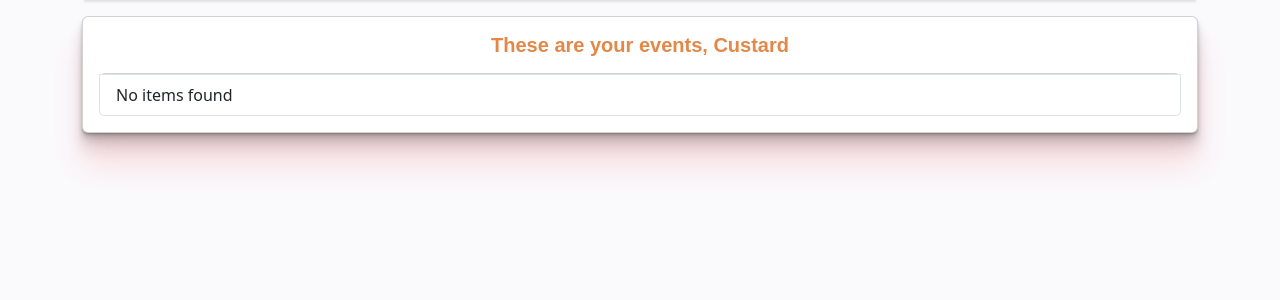
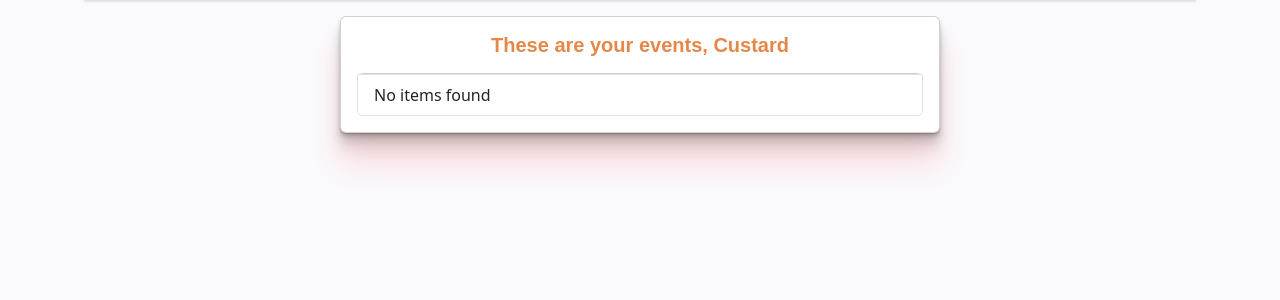
Before and after one commit to sbojorge/Bill_splitting_0124Hackathon, a Django app: page /index/ in a window 1280 px wide. Shown: the part 65-365 px from the top of the page. Run offline with Django 3.2, Linux system fonts and the light colour scheme; a user stored in the database is signed in; data comes from the database, SQL or seed files in the repository; data that the repository does not hold is empty; some libraries are stand-ins or nearby versions.

Commit message:
Restore CSS for cards

```diff
--- a/static/css/style.css
+++ b/static/css/style.css
@@ -229,3 +229,16 @@ body {
     color: #040404;
     text-decoration: underline;
 }
+
+/* cards */
+.event {
+    max-width: 600px;
+    max-height: -moz-fit-content;
+    max-height: fit-content;
+    padding: 2.5rem;
+    margin: 1rem;
+  }
+
+  .event-edit {
+    max-width: 600px;
+  }
```
